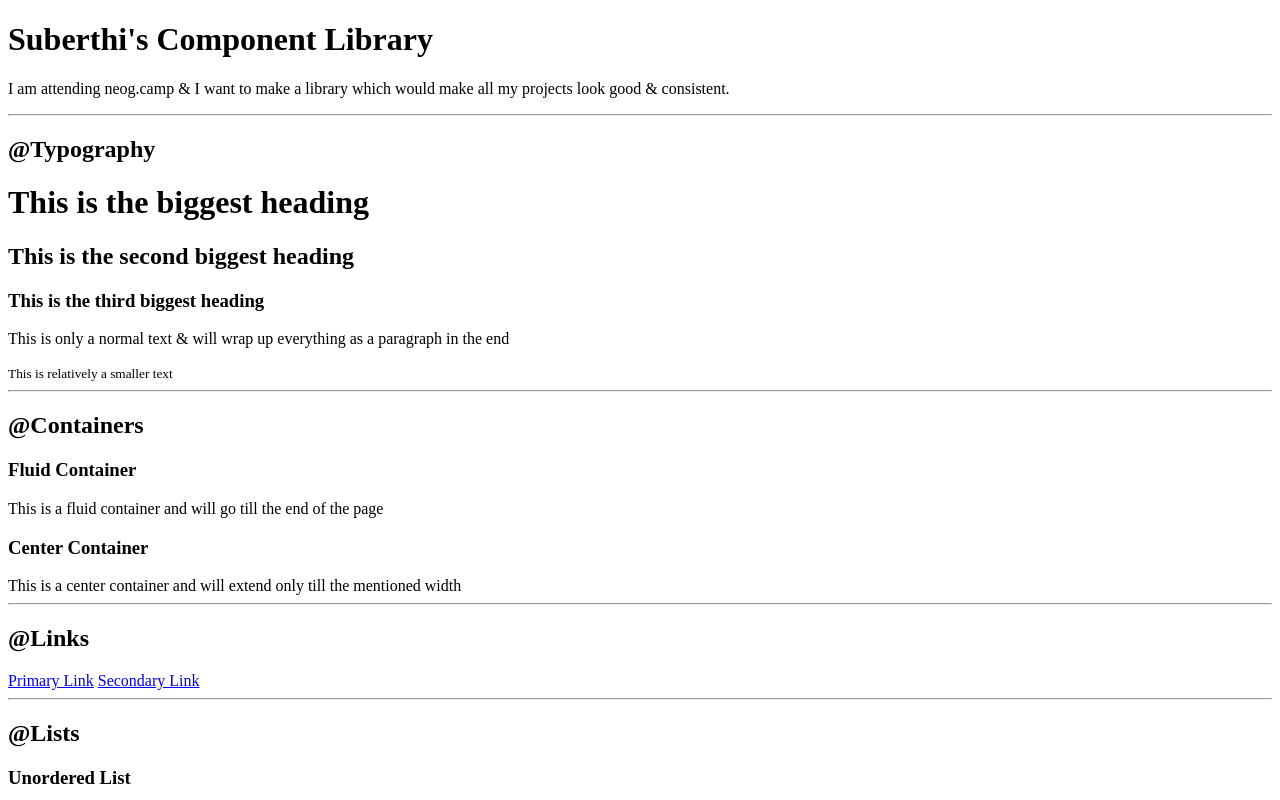
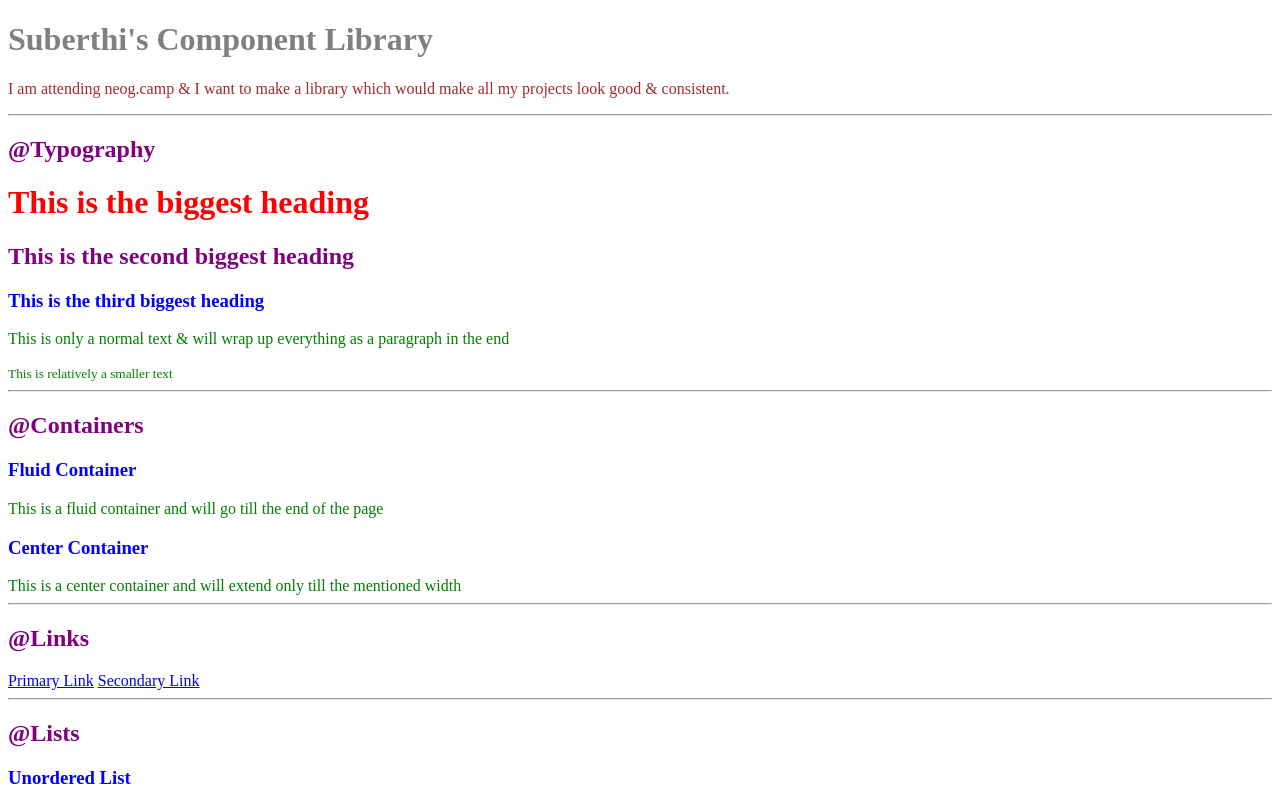
Before and after one commit to sdsparks11/Using-HTML-CSS-to-make-a-component-library-level0-neogcamp-lesson3-, a plain HTML site: page index.html in a window 1280 px wide. Shown: the top 800 px of the page. Drawn offline with Linux system fonts and the light colour scheme.

Commit message:
docs: Added import

```diff
--- a/index.html
+++ b/index.html
@@ -5,10 +5,11 @@
     <meta http-equiv="X-UA-Compatible" content="IE=edge">
     <meta name="viewport" content="width=device-width, initial-scale=1.0">
     <title>Component Library</title>
+    <link href="styles.css" rel="stylesheet"/>
 </head>
 <body>
-    <h1>Suberthi's Component Library</h1>
-    <p>I am attending neog.camp & I want to make a library which would make all
+    <h1 id="lib-header">Suberthi's Component Library</h1>
+    <p class="lib-para">I am attending neog.camp & I want to make a library which would make all
         my projects look good & consistent.
     </p>
     <hr>
```
